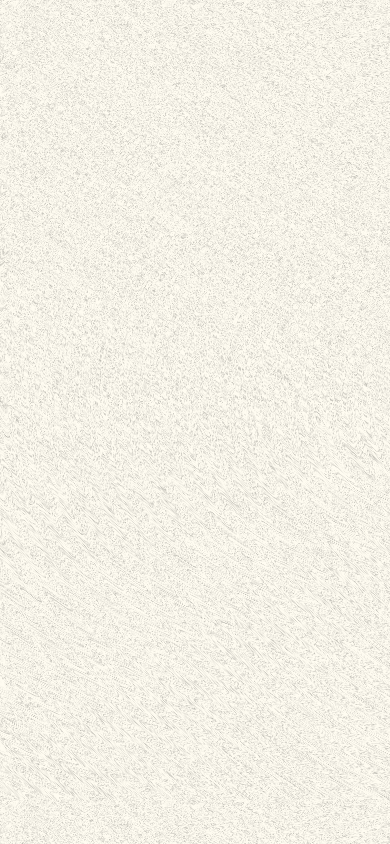
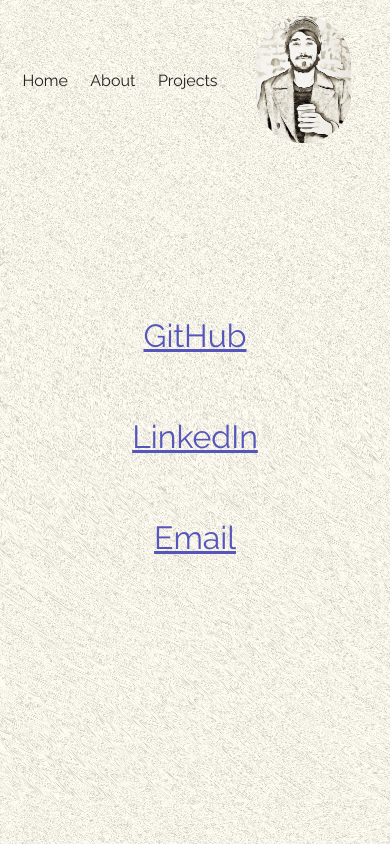
Before and after one commit to EwanMcA/EwanDev, a React app: page /contact in a window 390 px wide. Before the commit this address had no page. Shown: the top 844 px of the page. Built offline with nearby package versions, Linux system fonts and the light colour scheme.

Commit message:
Add contact page, and continue updating mobile styles

```diff
--- /dev/null
+++ b/src/contact/contact.scss
@@ -0,0 +1,20 @@
+.contact {
+  align-items: center;
+  display: flex;
+  flex-direction: column;
+  margin-top: 30vh;
+}
+
+.nav {
+  font-size: 2rem;
+  text-align: center;
+
+  li {
+    list-style: none;
+    margin: 4rem;
+  }
+
+  ul {
+    padding: 0;
+  }
+}
--- /dev/null
+++ b/src/contact/contact.tsx
@@ -0,0 +1,23 @@
+import React, { VFC } from 'react';
+
+import styles from './contact.scss';
+
+const Contact: VFC = () => (
+  <main className={styles.contact}>
+    <nav className={styles.nav}>
+      <ul>
+        <li>
+          <a href="https://github.com/EwanMcA">GitHub</a>
+        </li>
+        <li>
+          <a href="https://www.linkedin.com/in/ewan-mcandrew-029867176">LinkedIn</a>
+        </li>
+        <li>
+          <a href="mailto:ewan.c.mcandrew@gmail.com">Email</a>
+        </li>
+      </ul>
+    </nav>
+  </main>
+);
+
+export default Contact;
--- /dev/null
+++ b/src/contact/index.ts
@@ -0,0 +1 @@
+export { default } from './contact';
--- a/src/header/header.scss
+++ b/src/header/header.scss
@@ -1,18 +1,29 @@
+@use '../responsive';
+
 .header {
   align-items: center;
   display: flex;
-  justify-content: flex-end;
-  padding: 1rem;
+  justify-content: space-evenly;
+  padding-top: 1rem;
   position: absolute;
   right: 0;
   top: 0;
+  width: 100%;
+
+  @include responsive.lg {
+    justify-content: flex-end;
+    padding: 1rem;
+  }
 
   a {
     border-bottom: 2px solid transparent;
     color: #222;
-    padding: 1rem;
     text-decoration: none;
     transition: border-color 0.5s ease-in;
+
+    @include responsive.lg {
+      padding: 1rem;
+    }
 
     &:hover {
       border-color: #222;
--- a/src/home/home.scss
+++ b/src/home/home.scss
@@ -53,3 +53,17 @@
     margin: 4rem 0;
   }
 }
+
+.drip {
+  bottom: 0;
+  height: 62vh;
+  position: absolute;
+  width: 80vw;
+  z-index: -1;
+
+  @include responsive.lg {
+    height: 19vh;
+    left: 25vw;
+    width: 20vw;
+  }
+}
--- a/src/home/home.tsx
+++ b/src/home/home.tsx
@@ -3,6 +3,7 @@
 import { Link } from 'react-router-dom';
 
 import profilePic from '../header/profileInk.png';
+//import inkGif from '../home/inkDrip.gif';
 import styles from './home.scss';
 
 const Home: VFC = () => (
--- a/src/index.tsx
+++ b/src/index.tsx
@@ -4,6 +4,7 @@
 import { BrowserRouter as Router, Route, Routes } from 'react-router-dom';
 
 import About from './about';
+import Contact from './contact';
 import Header from './header';
 import Home from './home';
 import Projects from './projects';
@@ -32,6 +33,15 @@
           </>
         }
       />
+      <Route
+        path="contact"
+        element={
+          <>
+            <Header />
+            <Contact />
+          </>
+        }
+      />
     </Routes>
   </Router>
 );
--- a/src/projects/projects.scss
+++ b/src/projects/projects.scss
@@ -8,7 +8,7 @@
   overflow: auto;
 
   @include responsive.lg {
-    margin: 15vh 0;
+    margin: 20vh 0;
   }
 }
 
@@ -21,10 +21,6 @@
   padding-left: 10vw;
   position: relative;
   margin: 5vh;
-
-  @include responsive.lg {
-    margin: 10vh;
-  }
 
   .title {
     position: absolute;
--- a/src/projects/projects.tsx
+++ b/src/projects/projects.tsx
@@ -34,8 +34,8 @@
       {mobile ? (
         <img className={styles['project-image']} src={images[0]} />
       ) : (
-        images.map((image) => (
-          <img className={styles['project-image']} src={image} />
+        images.map((image, idx) => (
+          <img key={idx} className={styles['project-image']} src={image} />
         ))
       )}
     </div>
```
